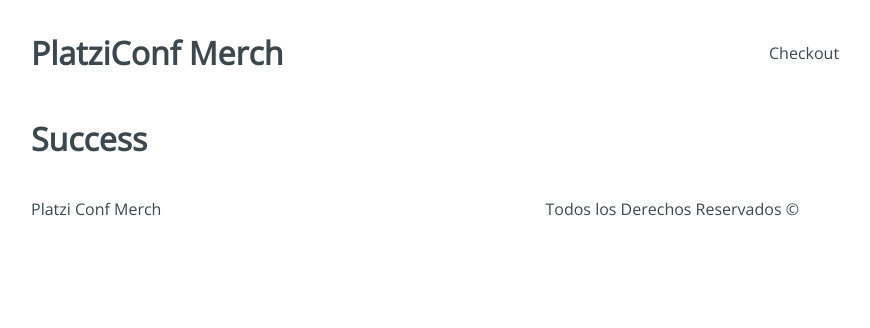
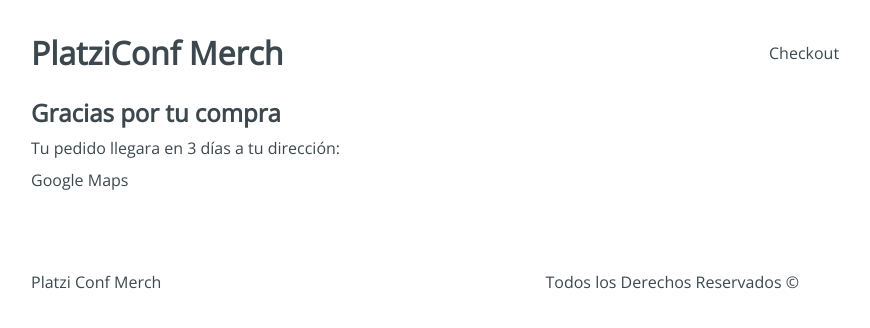
Before and after one commit to Juxn89/platzi-conf-merch-react, a React app: page /checkout/success in a window 1280 px wide. Shown: the top 328 px of the page, without its empty margins (225-1095 px from the left). Built offline with nearby package versions, Linux system fonts and the light colour scheme.

Commit message:
Added layout and style to Payment and Success pages.

```diff
--- a/src/pages/Payment.jsx
+++ b/src/pages/Payment.jsx
@@ -3,6 +3,13 @@
 
 export const Payment = () => {
   return (
-    <h1>Payment</h1>
+    <div className='Payment'>
+      <div className="Payment-content">
+        <h3>Resumen del pedido:</h3>
+        <div className="Payment-button">
+          Botón pago con Paypal
+        </div>
+      </div>
+    </div>
   )
 }
--- a/src/pages/Success.jsx
+++ b/src/pages/Success.jsx
@@ -3,6 +3,14 @@
 
 export const Success = () => {
   return (
-    <h1>Success</h1>
+    <div className='Success'>
+      <div className="Success-content">
+        <h2>Gracias por tu compra</h2>
+        <span>Tu pedido llegara en 3 días a tu dirección:</span>
+        <div className="Success-map">
+          Google Maps
+        </div>
+      </div>
+    </div>
   )
 }
```
